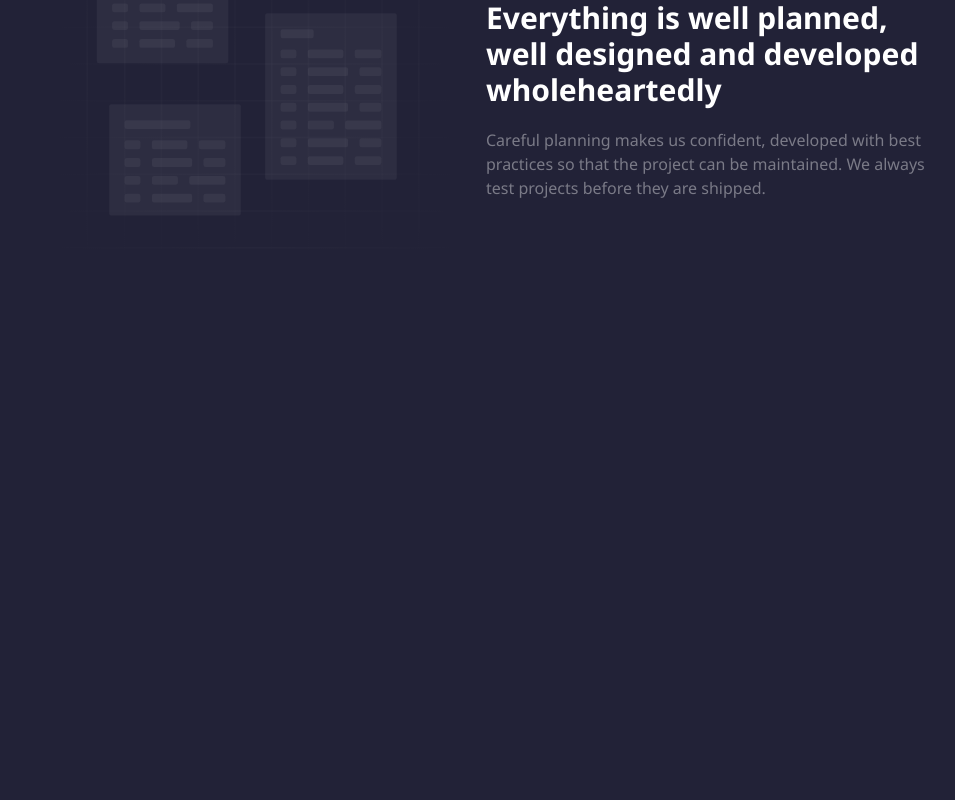
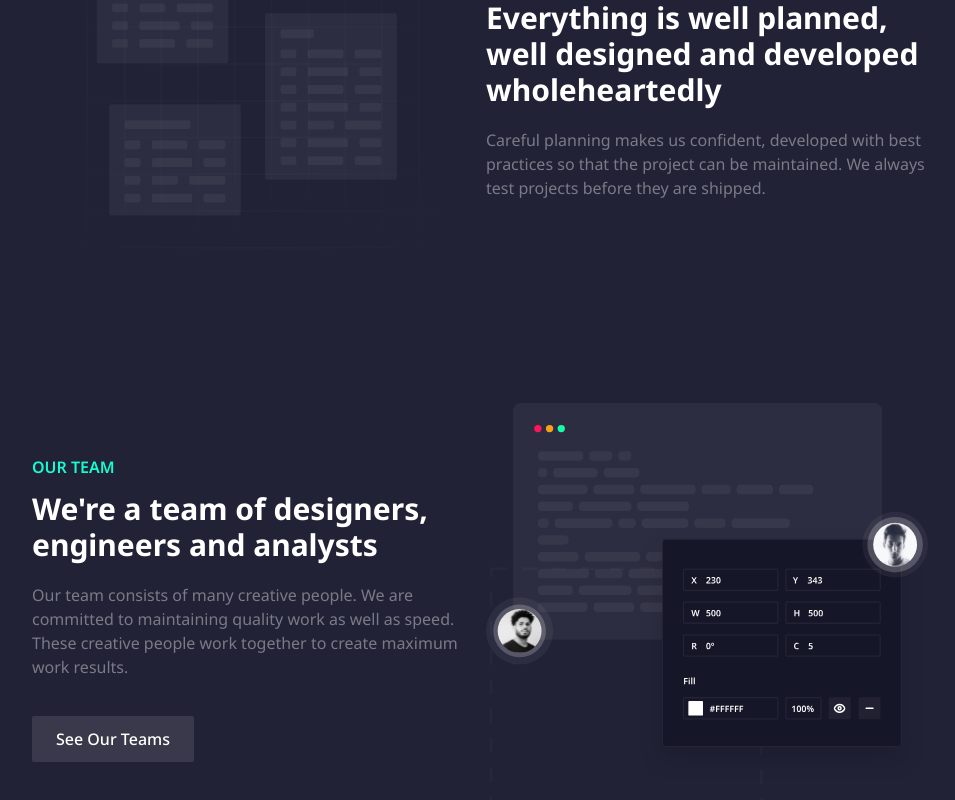
Before and after one commit to ahmdsk/CollosalLandingPage, a Next.js app: page / in a window 1280 px wide. Shown: the part 1140-1940 px from the top of the page, without its empty margins (160-1115 px from the left). Before the commit the page ends 1511 px from the top, so only its background shows below. Built offline with nearby package versions, Linux system fonts and the light colour scheme.

Commit message:
Move Folder Component to src folder

```diff
--- /dev/null
+++ b/src/components/OurTeam.tsx
@@ -0,0 +1,18 @@
+import Image from "next/image";
+import Button from "./Button";
+
+export default function OurTeam() {
+  return (
+    <div className="flex gap-3 items-center py-16">
+        <div className="w-6/12">
+            <h3 className="text-[#16FCD2] font-semibold text-base">OUR TEAM</h3>
+            <h1 className="font-bold text-3xl pt-3 pb-5">We're a team of designers, engineers and analysts</h1>
+            <p className="text-white text-opacity-40 pb-12">Our team consists of many creative people. We are committed to maintaining quality work as well as speed. These creative people work together to create maximum work results.</p>
+            <Button text="See Our Teams" className="bg-white bg-opacity-10 px-12 py-3" />
+        </div>
+        <div className="w-6/12">
+            <Image src="/collosal/TeamIllustration.svg" alt="How We Work" width={800} height={800} />
+        </div>
+    </div>
+  )
+}
--- a/src/pages/_app.tsx
+++ b/src/pages/_app.tsx
@@ -1,6 +1,6 @@
 import '@/styles/globals.css'
 import type { AppProps } from 'next/app'
-import Layout from './components/Layout'
+import Layout from '../components/Layout'
 
 export default function App({ Component, pageProps }: AppProps) {
   return (
--- a/src/pages/index.tsx
+++ b/src/pages/index.tsx
@@ -1,10 +1,11 @@
+import OurTeam from '@/components/OurTeam'
 import Head from 'next/head'
-import Card from './components/Card'
-import CardWrapper from './components/CardWrapper'
-import Header from './components/Header'
-import HeroSection from './components/HeroSection'
-import Testimonials from './components/Testimonials'
-import WorksSection from './components/WorksSection'
+import Card from '../components/Card'
+import CardWrapper from '../components/CardWrapper'
+import Header from '../components/Header'
+import HeroSection from '../components/HeroSection'
+import Testimonials from '../components/Testimonials'
+import WorksSection from '../components/WorksSection'
 
 export default function Home() {
   return (
@@ -28,6 +29,7 @@ export default function Home() {
       <Testimonials />
 
       <WorksSection />
+      <OurTeam />
     </>
   )
 }
```
Also changed, not shown: public/collosal/TeamIllustration.svg (added), src/components/Button.tsx (renamed from src/pages/components/Button.tsx), src/components/Card.tsx (renamed from src/pages/components/Card.tsx), src/components/CardWrapper.tsx (renamed from src/pages/components/CardWrapper.tsx), src/components/Header.tsx (renamed from src/pages/components/Header.tsx), src/components/HeroSection.tsx (renamed from src/pages/components/HeroSection.tsx), src/components/Layout.tsx (renamed from src/pages/components/Layout.tsx), src/components/MenuLink.tsx (renamed from src/pages/components/MenuLink.tsx), src/components/Testimonials.tsx (renamed from src/pages/components/Testimonials.tsx), src/components/WorksSection.tsx (renamed from src/pages/components/WorksSection.tsx).
